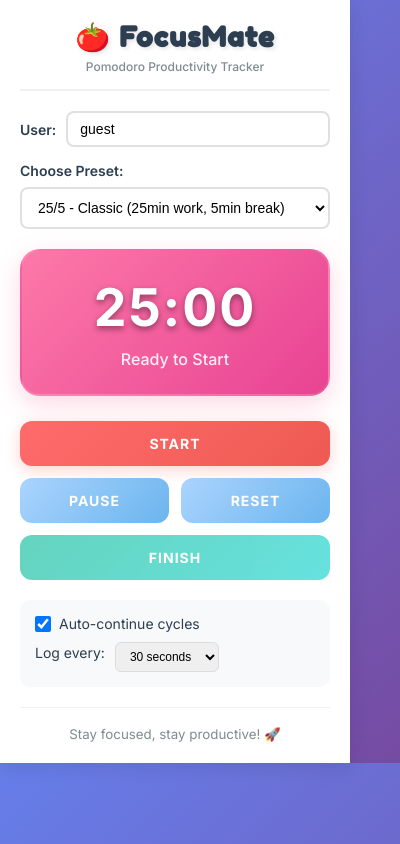
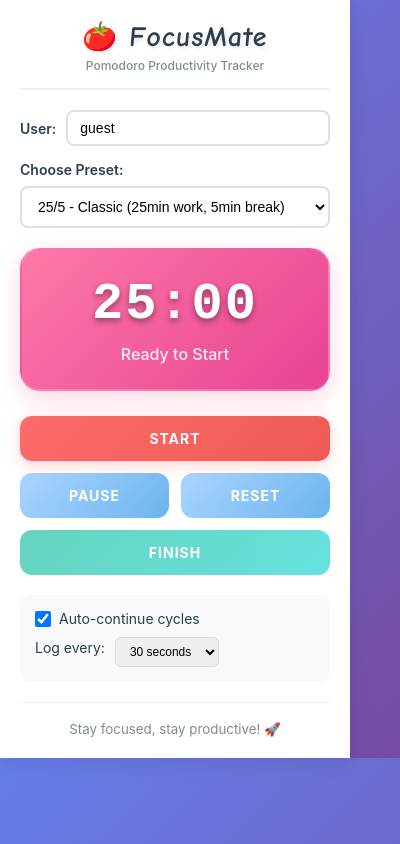
Before and after one commit to Adithya6ramesh/FocusMate, a browser extension: page extension/popup.html in a window 400 px wide. Drawn offline with Linux system fonts and the light colour scheme.

Commit message:
Fix deployment issue - Remove external font imports for Chrome extension CSP compliance

```diff
--- a/extension/style.css
+++ b/extension/style.css
@@ -1,5 +1,4 @@
 /* FocusMate Extension Styles */
-@import url('https://fonts.googleapis.com/css2?family=Fredoka+One:wght@400&family=Inter:wght@400;500;600;700&display=swap');
 
 * {
     margin: 0;
@@ -10,7 +9,7 @@
 body {
     width: 350px;
     min-height: 500px;
-    font-family: 'Inter', -apple-system, BlinkMacSystemFont, 'Segoe UI', Roboto, sans-serif;
+    font-family: -apple-system, BlinkMacSystemFont, 'Segoe UI', 'Roboto', 'Helvetica Neue', Arial, sans-serif;
     background: linear-gradient(135deg, #667eea 0%, #764ba2 100%);
     color: #333;
 }
@@ -31,12 +30,14 @@ body {
 }
 
 .header h1 {
-    font-family: 'Fredoka One', cursive;
+    font-family: 'Comic Sans MS', 'Trebuchet MS', cursive;
     font-size: 28px;
+    font-weight: 900;
     color: #2c3e50;
     margin-bottom: 5px;
     text-shadow: 2px 2px 4px rgba(0,0,0,0.1);
     letter-spacing: 1px;
+    transform: skew(-5deg);
 }
 
 .subtitle {
@@ -118,7 +119,7 @@ body {
     font-size: 52px;
     font-weight: 900;
     margin-bottom: 10px;
-    font-family: 'Inter', 'Courier New', monospace;
+    font-family: 'Courier New', 'Monaco', monospace;
     text-shadow: 0 3px 6px rgba(0, 0, 0, 0.4);
     letter-spacing: 2px;
 }
@@ -147,7 +148,7 @@ body {
     transition: all 0.3s ease;
     text-transform: uppercase;
     letter-spacing: 1px;
-    font-family: 'Inter', sans-serif;
+    font-family: -apple-system, BlinkMacSystemFont, 'Segoe UI', sans-serif;
     position: relative;
     overflow: hidden;
 }
```
